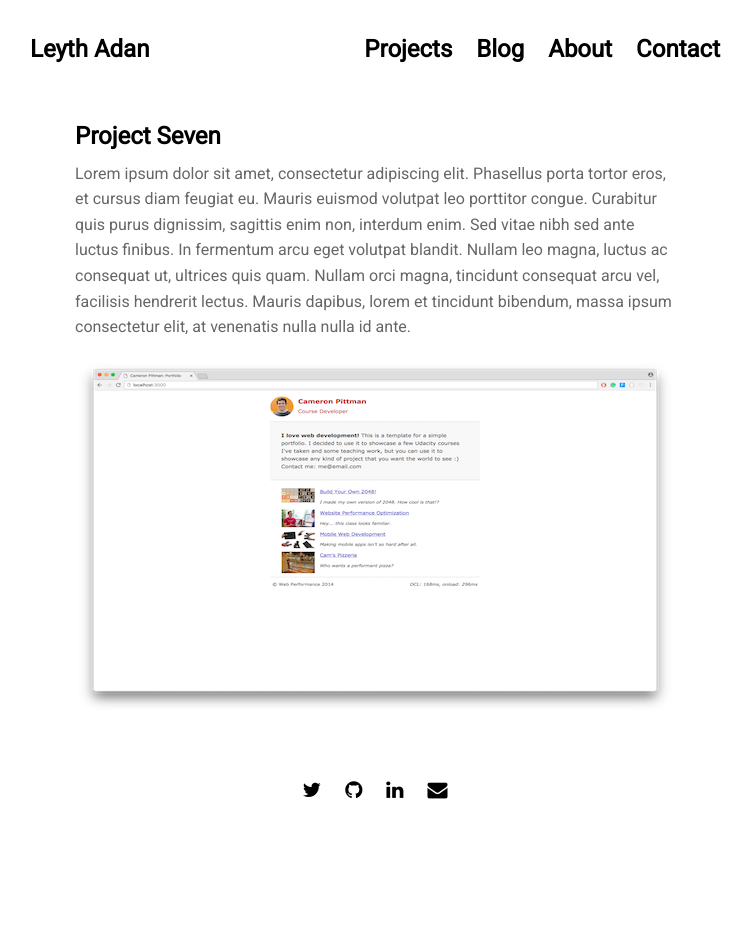
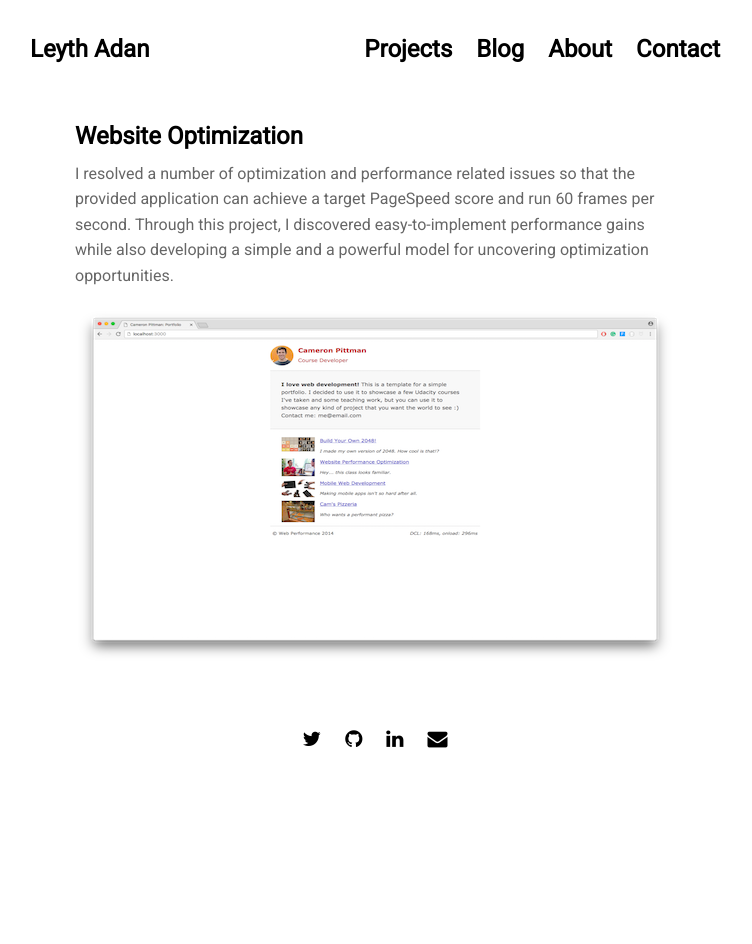
Before and after one commit to wehelie/leyth, a Jekyll site: the page built from projects/proj-7.md, in a window 1280 px wide. Shown: the whole page, without its empty margins (265-1017 px from the left). Built offline with Jekyll 4.4.1, drawn with Linux system fonts in a browser that asks for light colours; nearby versions of some CDN libraries; after the commit the page ends 900 px from its top, so only the background shows below that.

Commit message:
Update proj-7.md

```diff
--- a/projects/proj-7.md
+++ b/projects/proj-7.md
@@ -1,8 +1,8 @@
 ---
 layout: post
-title: 'Project Seven'
+title: 'Website Optimization'
 ---
 
-Lorem ipsum dolor sit amet, consectetur adipiscing elit. Phasellus porta tortor eros, et cursus diam feugiat eu. Mauris euismod volutpat leo porttitor congue. Curabitur quis purus dignissim, sagittis enim non, interdum enim. Sed vitae nibh sed ante luctus finibus. In fermentum arcu eget volutpat blandit. Nullam leo magna, luctus ac consequat ut, ultrices quis quam. Nullam orci magna, tincidunt consequat arcu vel, facilisis hendrerit lectus. Mauris dapibus, lorem et tincidunt bibendum, massa ipsum consectetur elit, at venenatis nulla nulla id ante.
+I resolved a number of optimization and performance related issues so that the provided application can achieve a target PageSpeed score and run 60 frames per second. Through this project, I discovered easy-to-implement performance gains while also developing a simple and a powerful model for uncovering optimization opportunities.
 
 {% include image.html url="http://wehelie.github.io/projectfour/" image="projects/proj-7/thumb.png" %}
```
